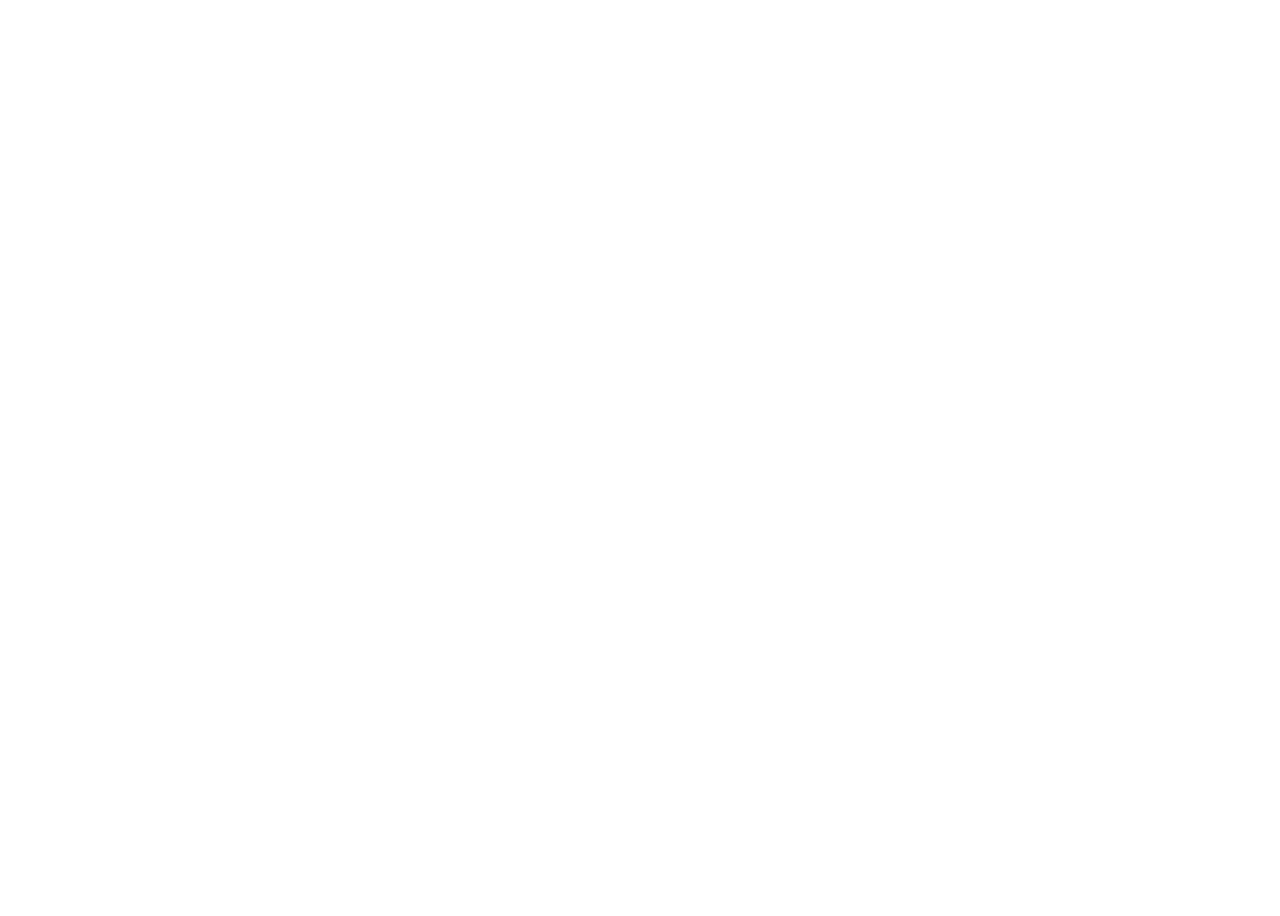
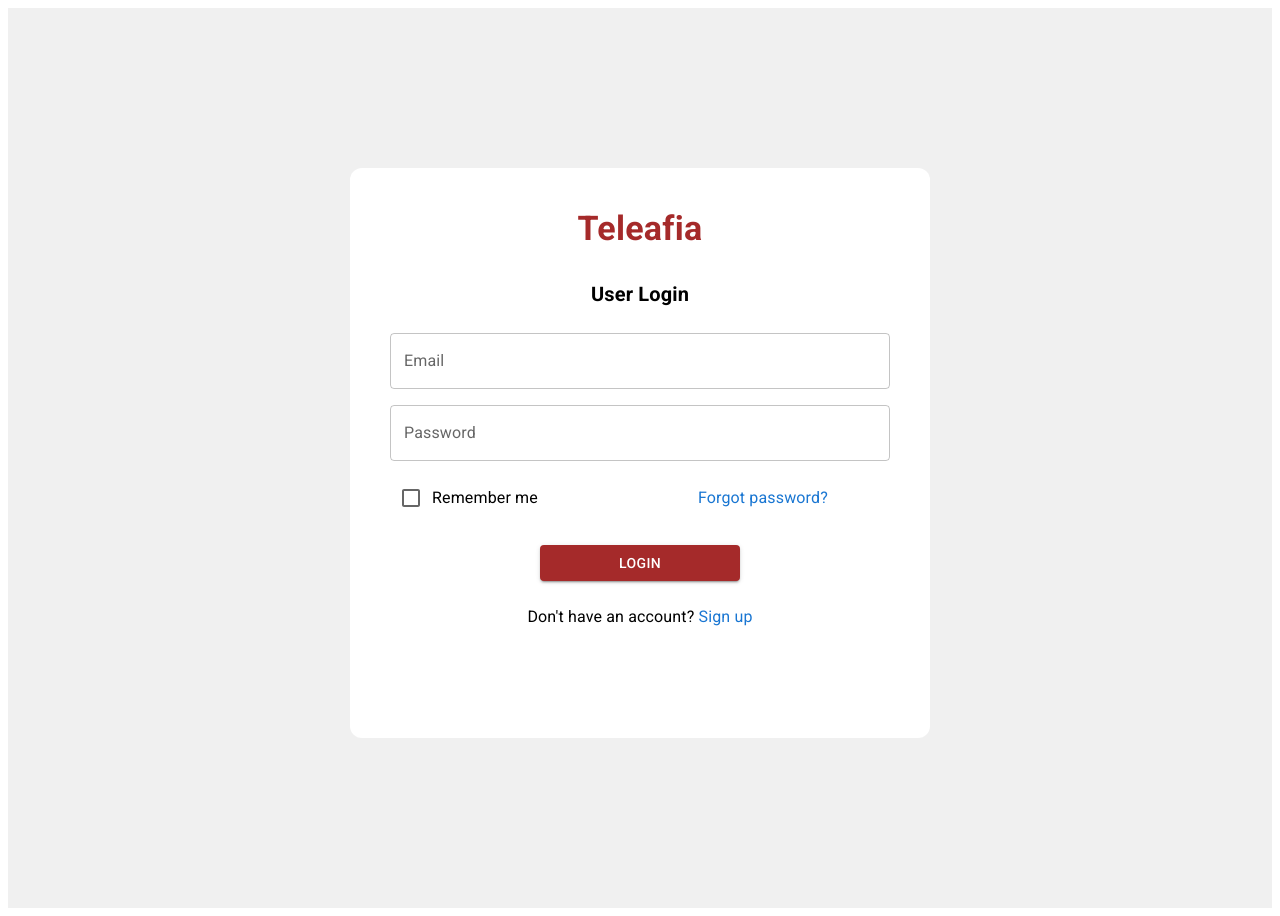
Before and after one commit to Equity-Afya/client-frontend, a React (Vite) app: page /login in a window 1280 px wide. Before the commit the page ends 800 px from the top, so only its background shows below. Built offline with nearby package versions, Linux system fonts and the light colour scheme.

Commit message:
updated login page

```diff
--- a/src/components/Login/LoginForm.jsx
+++ b/src/components/Login/LoginForm.jsx
@@ -68,10 +68,74 @@ function LoginForm() {
   };
 
   return (
-    <div>
+   <Box sx={{ display: "flex", flexDirection: "column",
+              alignItems: "center", width: '100%',
+              margin: "auto", backgroundColor: "#f0f0f0",
+              height: 900 }}>
+    <Box sx={{ backgroundColor: '#FFFFFF', paddingTop: 5,
+               marginTop:20,paddingBottom:10,width:500,height:450,
+               borderRadius:3,paddingLeft:5,paddingRight:5,}} >
+    <form onSubmit={handleSubmit}>
+    <Typography variant="h4" color='brown'  gutterBottom sx={{ textAlign:'center',paddingBottom:2, fontWeight:"bold"}}>
+        Teleafia
+      </Typography>
+      <Typography variant="h6"  gutterBottom sx={{ textAlign:'center',paddingBottom:2,fontWeight:"bold", }}>
+        User Login
+      </Typography>
+      <Box sx={{ display: "flex", flexDirection: "column", gap: 2,backgroundColor:'#FFFFFF' }}>
+        <TextField
+          label="Email"
+          variant="outlined"
+          type="email"
+          name="email"
+          value={formData.email}
+          onChange={handleChange}
+          error={Boolean(formErrors.email)}
+          helperText={formErrors.email}
+        />
 
-    </div>
-  )
+        <TextField
+          label="Password"
+          variant="outlined"
+          type="password"
+          name="password"
+          value={formData.password}
+          onChange={handleChange}
+          error={Boolean(formErrors.password)}
+          helperText={formErrors.password}
+        />
+
+        {/* Remember me checkbox */}
+        <Box sx={{ display: 'flex', alignItems: 'center'}}>
+          <Checkbox
+            checked={formData.rememberMe}
+            onChange={handleChange}
+            name="rememberMe"
+          />
+
+          <Typography variant="body1">Remember me</Typography>
+
+
+        {/* Forgot password link */}
+        <Typography variant="body1" sx={{ textAlign: 'right',marginLeft:20 }}>
+          <Link href="#" underline="none">Forgot password?</Link>
+        </Typography>
+        </Box>
+
+        <Button type="submit" variant="contained" style={{ backgroundColor: 'brown', color: 'white',width:200,marginLeft:150, marginTop: 10 }}>
+          Login
+        </Button>
+
+        {/* Sign up link */}
+        <Typography variant="body1" sx={{ textAlign: 'center', marginTop: 1 }}>
+          Don't have an account? <Link href="#" underline="none">Sign up</Link>
+        </Typography>
+      </Box>
+    </form>
+    </Box>
+  </Box>
+
+  );
 }
 
-export default LoginForm
+export default LoginForm;
```
